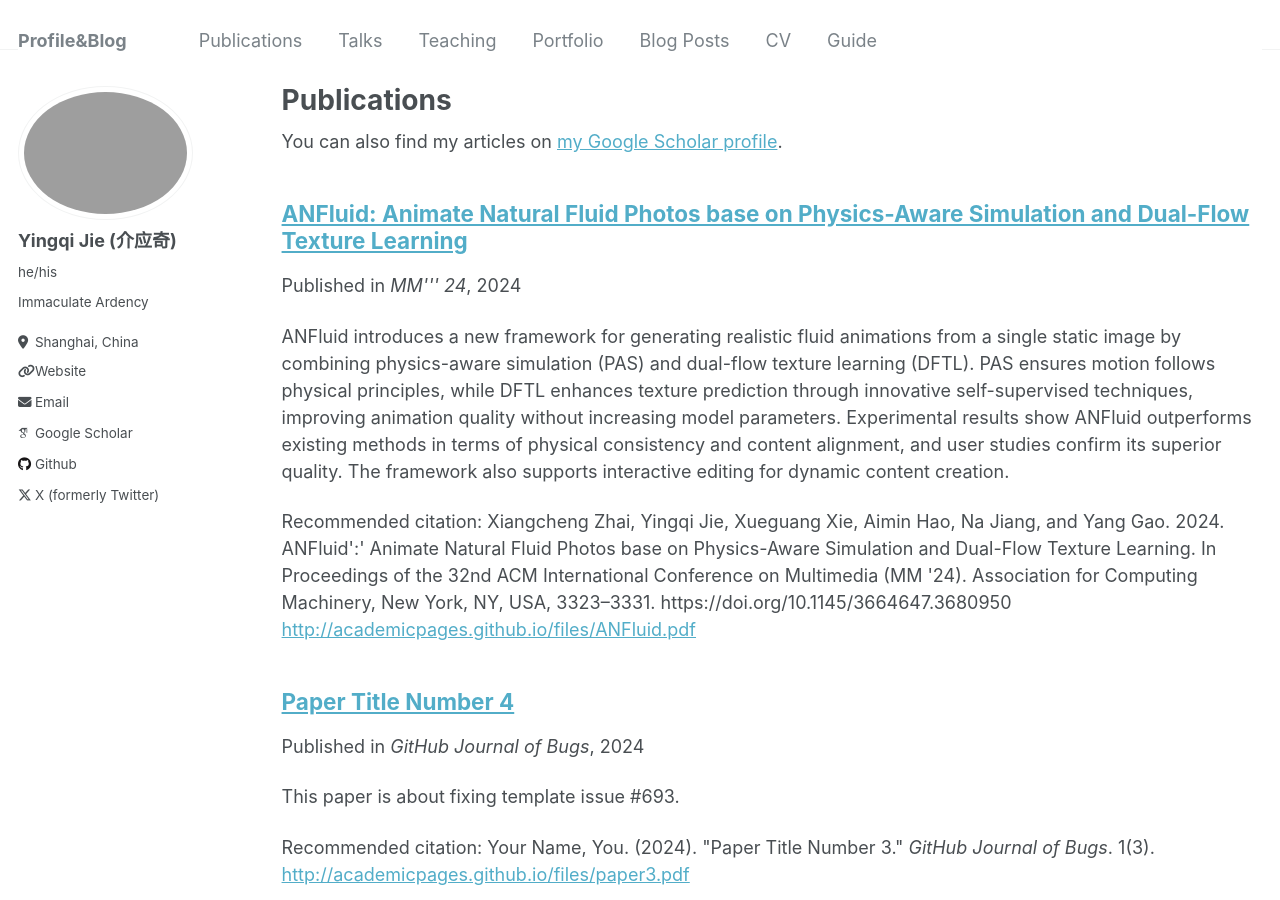
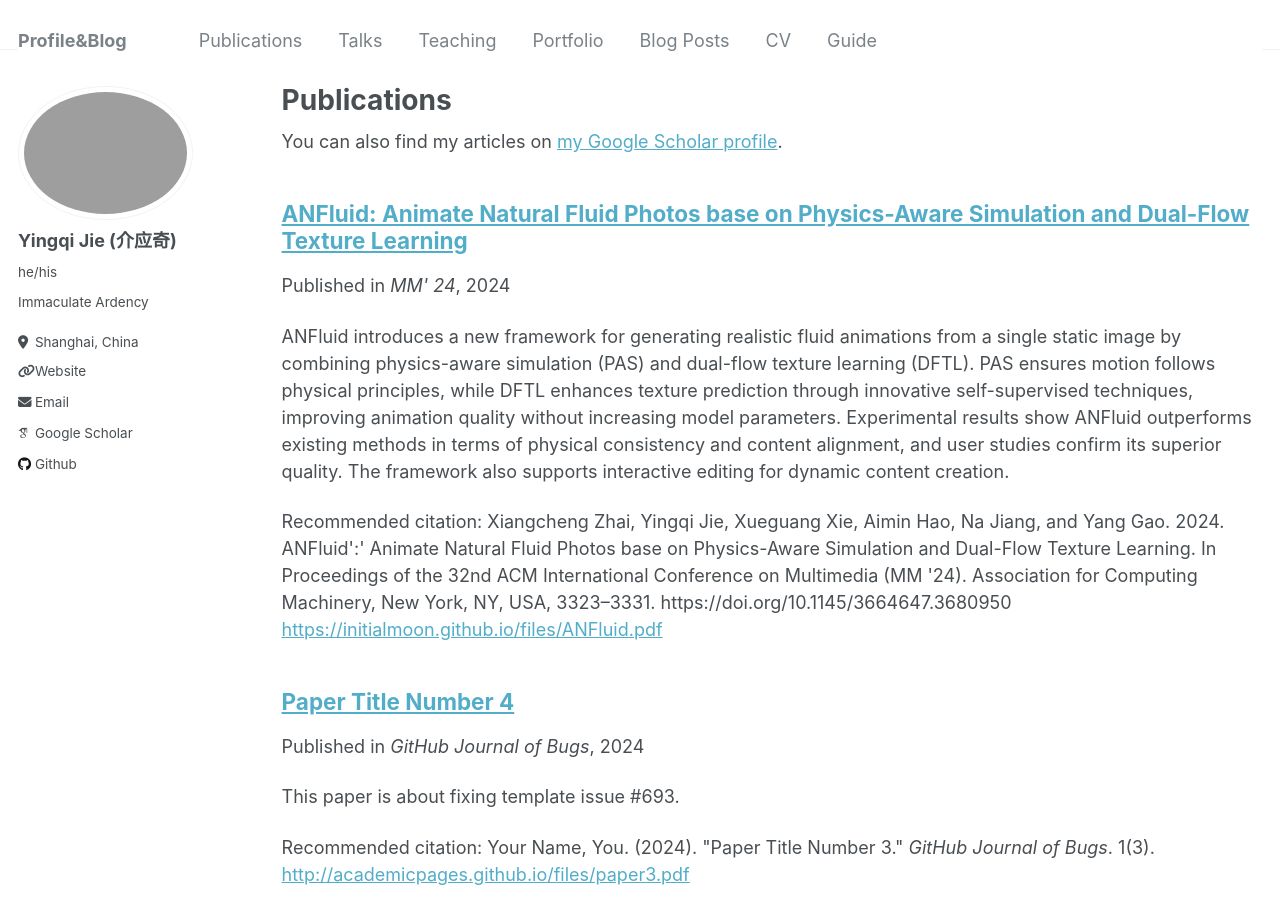
Before and after one commit to InitialMoon/InitialMoon.github.io, a Jekyll site: the page built from _pages/publications.md, in a window 1280 px wide and 900 px high. Built offline with Jekyll 4.4.1, drawn with Linux system fonts in a browser that asks for light colours; some web fonts are replaced; some of the changed lines change nothing that is shown.

Commit message:
update paper md

```diff
--- a/_config.yml
+++ b/_config.yml
@@ -64,7 +64,7 @@
   steam            : # Username
   telegram         : # URL
   tumblr           : # Username
-  twitter          : "UniofOxford"  # Replace this with your X / Twitter handle
+  # twitter          : "UniofOxford"  # Replace this with your X / Twitter handle
   vine             : # Username
   weibo            : # Username
   wikipedia        : # Username
--- a/_publications/2009-10-01-paper-title-number-1.md
+++ b/_publications/2024-10-28-ANFluid.md
@@ -1,12 +1,12 @@
 ---
 title: "ANFluid: Animate Natural Fluid Photos base on Physics-Aware Simulation and Dual-Flow Texture Learning"
 collection: publications
-permalink: https://dl.acm.org/doi/pdf/10.1145/3664647.3680950
+permalink: https://dl.acm.org/doi/abs/10.1145/3664647.3680950
 excerpt: ANFluid introduces a new framework for generating realistic fluid animations from a single static image by combining physics-aware simulation (PAS) and dual-flow texture learning (DFTL). PAS ensures motion follows physical principles, while DFTL enhances texture prediction through innovative self-supervised techniques, improving animation quality without increasing model parameters. Experimental results show ANFluid outperforms existing methods in terms of physical consistency and content alignment, and user studies confirm its superior quality. The framework also supports interactive editing for dynamic content creation.
 
 date: 2024-10-28
-venue: MM''' 24
-paperurl: 'http://academicpages.github.io/files/ANFluid.pdf'
+venue: MM' 24
+paperurl: 'https://initialmoon.github.io/files/ANFluid.pdf'
 citation: Xiangcheng Zhai, Yingqi Jie, Xueguang Xie, Aimin Hao, Na Jiang, and Yang Gao. 2024. ANFluid':' Animate Natural Fluid Photos base on Physics-Aware Simulation and Dual-Flow Texture Learning. In Proceedings of the 32nd ACM International Conference on Multimedia (MM '24). Association for Computing Machinery, New York, NY, USA, 3323–3331. https://doi.org/10.1145/3664647.3680950
 ---
 
```
